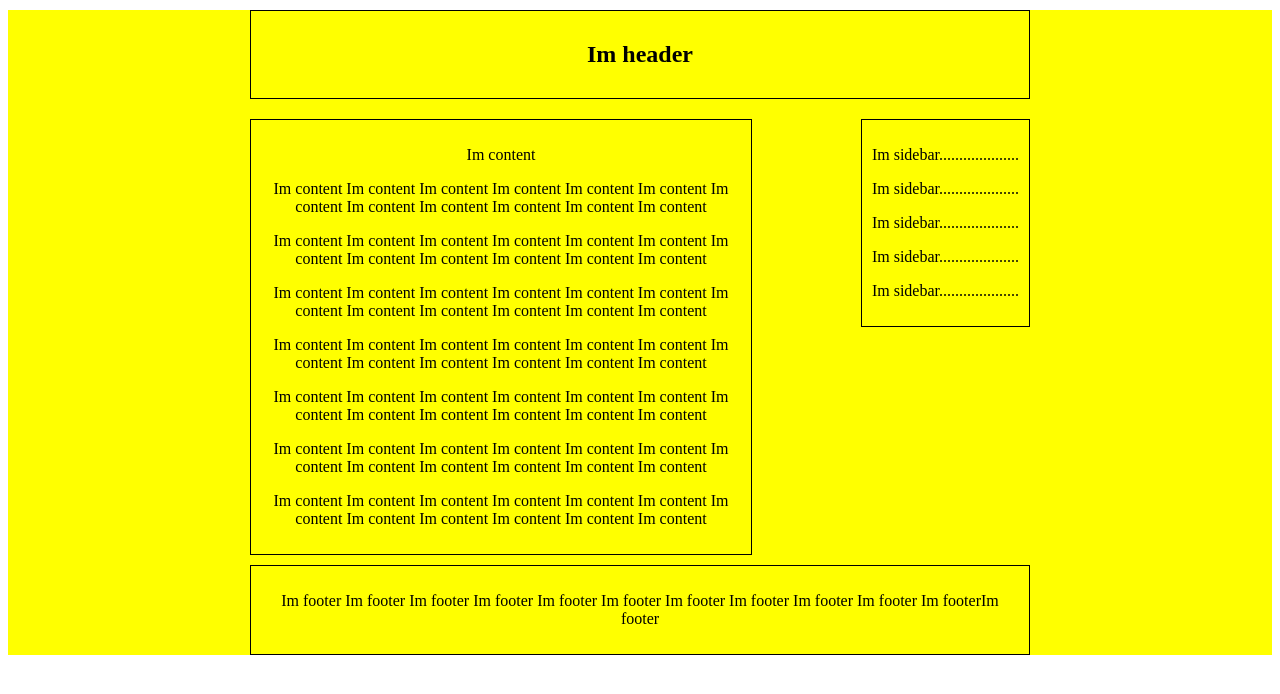
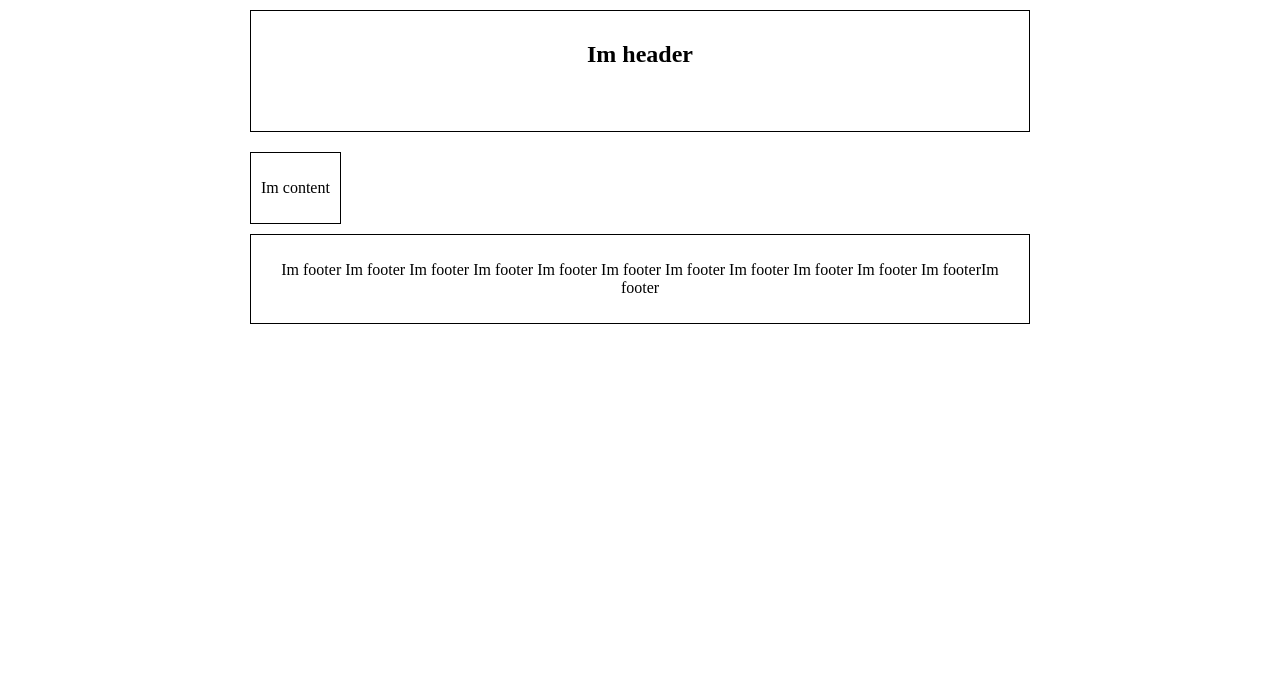
Before and after one commit to claritydev/css-Henry, a plain HTML site: page index.html in a window 1280 px wide. Drawn offline with Linux system fonts and the light colour scheme.

Commit message:
Update index.html
test

```diff
--- a/index.html
+++ b/index.html
@@ -6,9 +6,7 @@
 	@media screen and (min-width: 480px)
 	{
 		.class
-		{
-			background: #FFFF00;
-		}
+		{}
 
 		.container {
 			position: relative;
@@ -21,7 +19,7 @@
 			margin: 10px;
 			padding: 10px;
 			max-width: 1000px;
-			height: auto;
+			height: 100px;
 			border: 1px solid black;
 		}
 
@@ -54,9 +52,7 @@
 	@media screen and (max-width: 480px)
 	{
 		.class
-		{
-			background: #82FA58;
-		}
+		{}
 
 		.container {
 			position: relative;
@@ -69,7 +65,7 @@
 			margin: 10px;
 			padding: 10px;
 			max-width: 480px;
-			height: auto;
+			height: 50px;
 			border: 1px solid black;
 		}
 
@@ -107,21 +103,9 @@
 			</div>
 			<div class="content">
 				<p>Im content</p>
-				<p>Im content Im content Im content Im content Im content Im content Im content Im content Im content Im content Im content Im content </p>
-				<p>Im content Im content Im content Im content Im content Im content Im content Im content Im content Im content Im content Im content </p>
-				<p>Im content Im content Im content Im content Im content Im content Im content Im content Im content Im content Im content Im content </p>
-				<p>Im content Im content Im content Im content Im content Im content Im content Im content Im content Im content Im content Im content </p>
-				<p>Im content Im content Im content Im content Im content Im content Im content Im content Im content Im content Im content Im content </p>
-				<p>Im content Im content Im content Im content Im content Im content Im content Im content Im content Im content Im content Im content </p>
-				<p>Im content Im content Im content Im content Im content Im content Im content Im content Im content Im content Im content Im content </p>
+
 			</div>
-			<div class="sidebar">
-				<p>Im sidebar.................... </p>
-				<p>Im sidebar.................... </p>
-				<p>Im sidebar.................... </p>
-				<p>Im sidebar.................... </p>
-				<p>Im sidebar.................... </p>
-			</div>
+
 			<div class="footer">
 				<p>Im footer Im footer Im footer Im footer Im footer Im footer Im footer Im footer Im footer Im footer Im footerIm footer</p>
 			</div>
```
